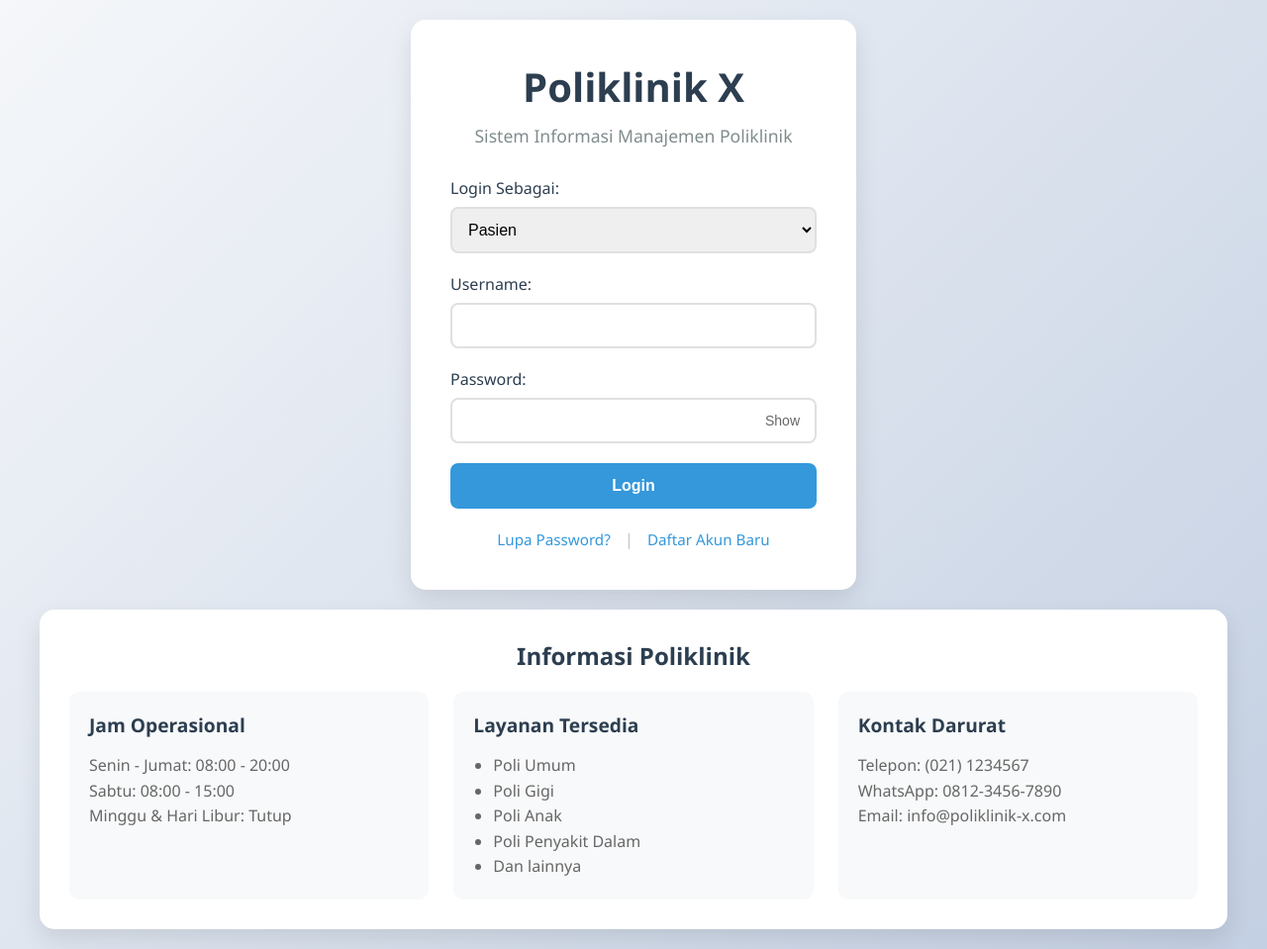
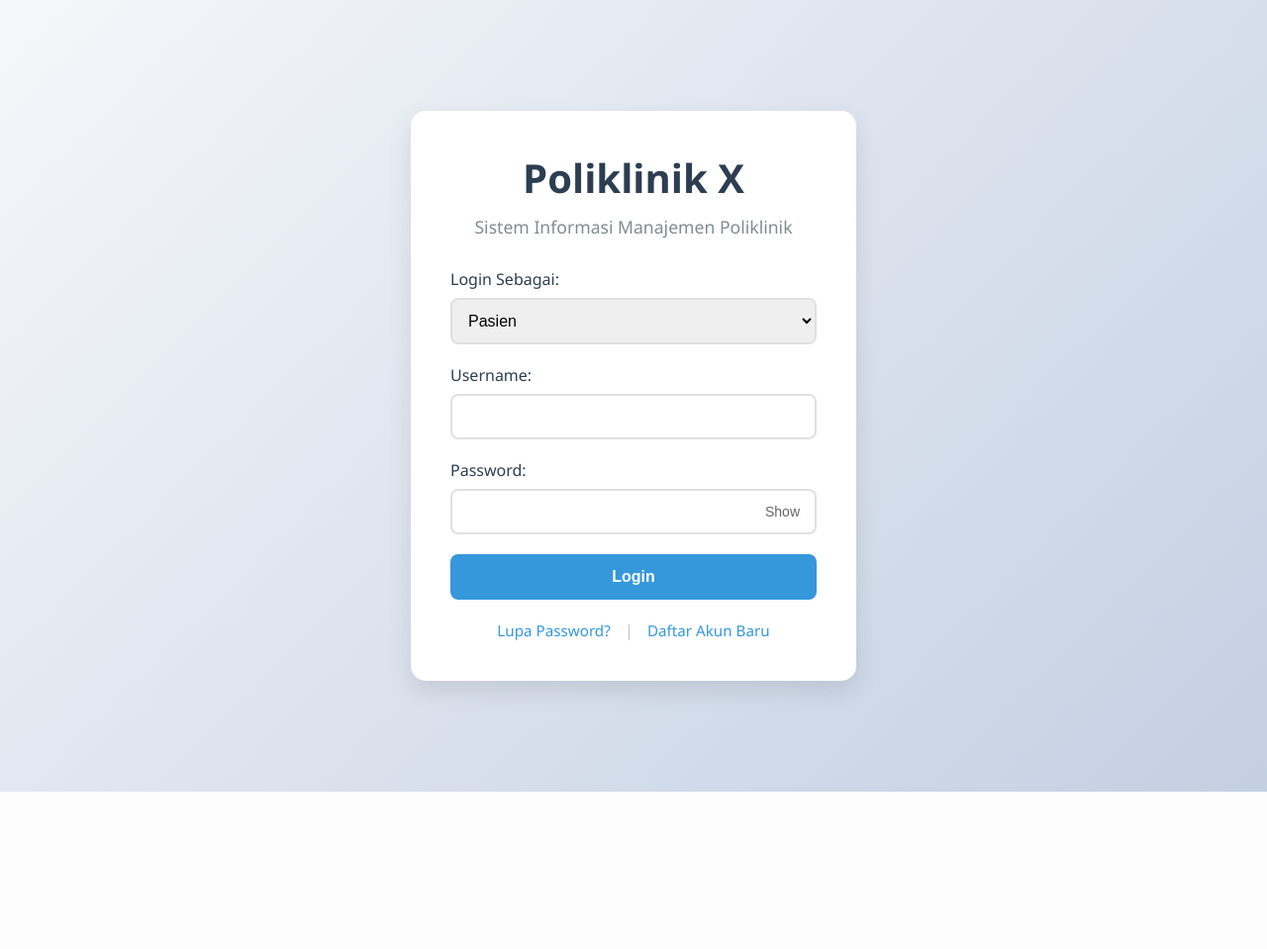
Before and after one commit to Marcellino0/TubesRPL, a PHP site: page / in a window 1280 px wide. Shown: the whole page at 99% size. After the commit the page ends 800 px from the top, so only its background shows below. Run offline with PHP 8.4, Linux system fonts and the light colour scheme.

Commit message:
Hapus detail

```diff
--- a/index.php
+++ b/index.php
@@ -346,33 +346,7 @@ if ($activeSession) {
             </form>
         </div>
 
-        <div class="info-box">
-            <h3>Informasi Poliklinik</h3>
-            <div class="info-content">
-                <div class="info-item">
-                    <h4>Jam Operasional</h4>
-                    <p>Senin - Jumat: 08:00 - 20:00</p>
-                    <p>Sabtu: 08:00 - 15:00</p>
-                    <p>Minggu & Hari Libur: Tutup</p>
-                </div>
-                <div class="info-item">
-                    <h4>Layanan Tersedia</h4>
-                    <ul>
-                        <li>Poli Umum</li>
-                        <li>Poli Gigi</li>
-                        <li>Poli Anak</li>
-                        <li>Poli Penyakit Dalam</li>
-                        <li>Dan lainnya</li>
-                    </ul>
-                </div>
-                <div class="info-item">
-                    <h4>Kontak Darurat</h4>
-                    <p>Telepon: (021) 1234567</p>
-                    <p>WhatsApp: 0812-3456-7890</p>
-                    <p>Email: info@poliklinik-x.com</p>
-                </div>
-            </div>
-        </div>
+
     </div>
 
     <script>
```
